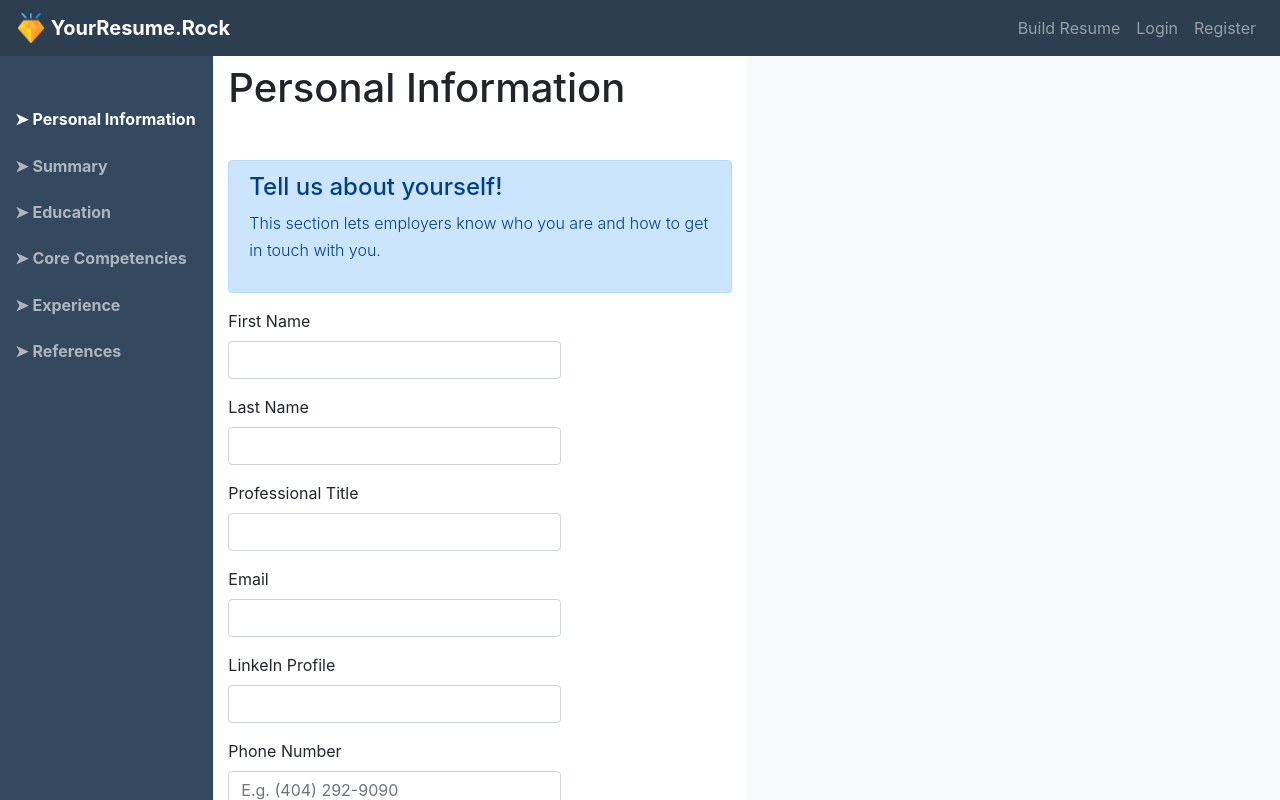
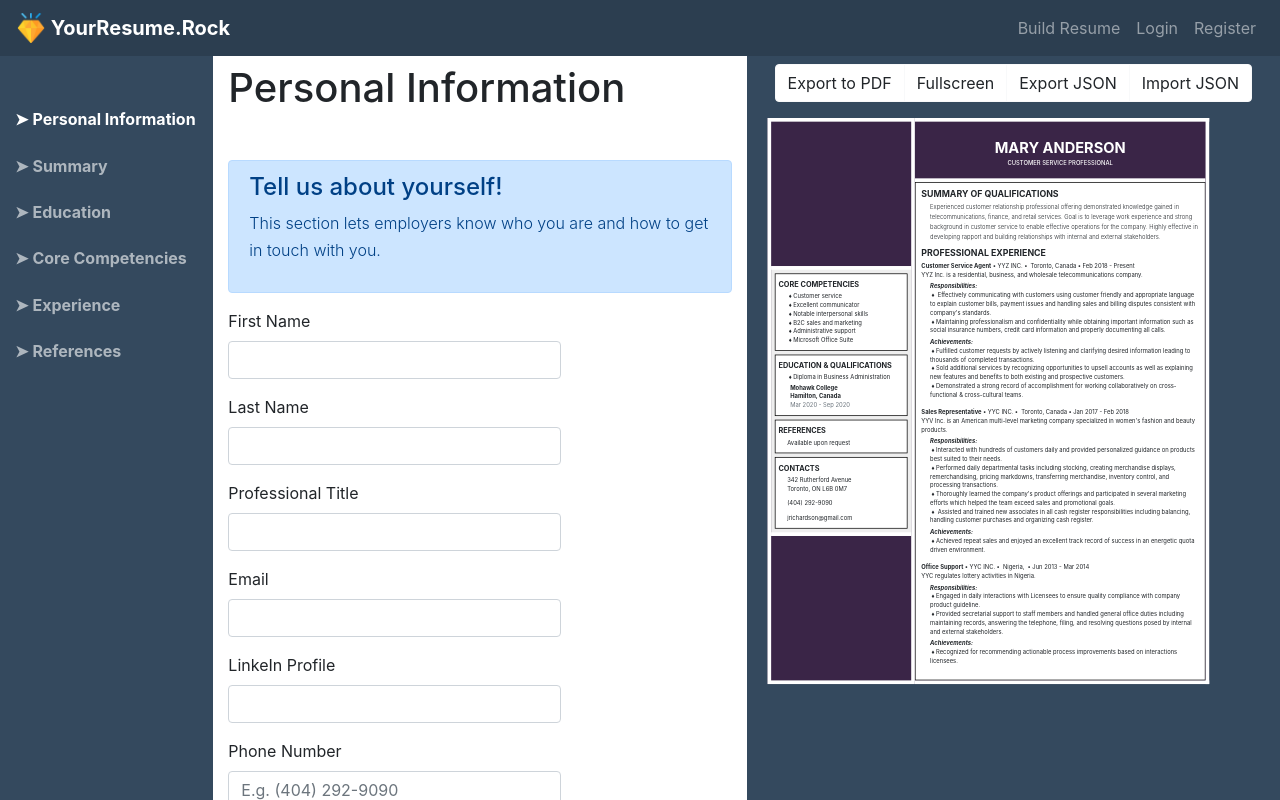
Before and after one commit to ArpitaDeb/ResumeRock, a React (Create React App) app in the folder client/: page /resume in a window 1280 px wide. Built offline with nearby package versions, Linux system fonts and the light colour scheme.

Commit message:
add export json option (#37)

```diff
--- a/client/package.json
+++ b/client/package.json
@@ -10,6 +10,7 @@
     "axios": "^0.19.2",
     "bootstrap": "^4.5.0",
     "headroom.js": "^0.11.0",
+    "js-file-download": "^0.4.12",
     "moment-timezone": "^0.5.31",
     "react": "^16.13.1",
     "react-bootstrap": "^1.3.0",
--- a/client/src/components/ResumeBuilder.css
+++ b/client/src/components/ResumeBuilder.css
@@ -7,4 +7,5 @@
 }
 .preview-container {
   overflow: hidden !important;
+  background-color: #34495e;
 }
--- a/client/src/components/ResumeBuilder.js
+++ b/client/src/components/ResumeBuilder.js
@@ -13,7 +13,8 @@ import EducationForm from "./forms/EducationForm"
 import CustomerServiceTemplate from "./templates/customerService/CustomerServiceTemplate"
 import Experience from "./forms/Experience"
 import ReferenceForm from "./forms/ReferenceForm"
-import Navigationbar from "../components/Navigationbar";
+import Preview from "./preview";
+
 
 export default function ResumeBuilder(props) {
   const resumeDB = {
@@ -62,8 +63,8 @@ export default function ResumeBuilder(props) {
           </FormContainer>
         </Col>
 
-        <Col className="bg-light col-5 preview-container vh-100">
-          <CustomerServiceTemplate data={resumeData}/>
+        <Col className="col-5 preview-container vh-100">
+          <Preview data={resumeData}/>
         </Col>
       </Row>
     </Container>
--- /dev/null
+++ b/client/src/components/preview/index.js
@@ -0,0 +1,39 @@
+import React from "react";
+import CustomerServiceTemplate from "../templates/customerService/CustomerServiceTemplate"
+import { ButtonGroup, Button } from "react-bootstrap";
+import "./preview.css"
+import fileDownload from 'js-file-download';
+
+export default function Preview(props) {
+
+  const exportJSON = () => {
+    fileDownload(JSON.stringify(props.data), 'resume.json');
+  }
+
+
+  return (
+    <div>
+      <div className="bar-container">
+        <ButtonGroup className="previw-bar">
+          <Button variant="light">Export to PDF</Button>
+          <Button variant="light">Fullscreen</Button>
+          <Button
+            variant="light"
+            onClick={exportJSON}
+          >
+            Export JSON
+          </Button>
+          <Button
+          variant="light"
+          >
+            Import JSON
+            </Button>
+        </ButtonGroup >
+      </div>
+      <div >
+        <CustomerServiceTemplate data={props.data} />
+      </div>
+    </div >
+  )
+
+}
--- /dev/null
+++ b/client/src/components/preview/preview.css
@@ -0,0 +1,11 @@
+.previw-bar > button {
+  background-color: white;
+
+}
+
+.bar-container {
+  display: flex;
+  align-items: center;
+  justify-content: center;
+  margin-bottom: 1em;
+}
--- a/client/src/components/templates/customerService/CustomerServiceTemplate.js
+++ b/client/src/components/templates/customerService/CustomerServiceTemplate.js
@@ -25,7 +25,7 @@ export default function CustomerServiceTemplate(props) {
   }, [])
 
   // comment line below to check an example of full page resume template!
-  const data = props.data;
+  // const data = props.data;
 
   const rightContent = (data.experience || data.summary) ?
     <div className="p-3 right-content" >
--- a/client/src/components/templates/customerService/customerServiceStyle.css
+++ b/client/src/components/templates/customerService/customerServiceStyle.css
@@ -28,6 +28,7 @@
 .right-container {
   border-top: 10px solid white;
   border-bottom: 10px solid white;
+  border-right: 10px solid white;
   overflow: hidden;
 }
 .title{
```
Also changed, not shown: 1 other file (tests, documents, lock files or other folders).
